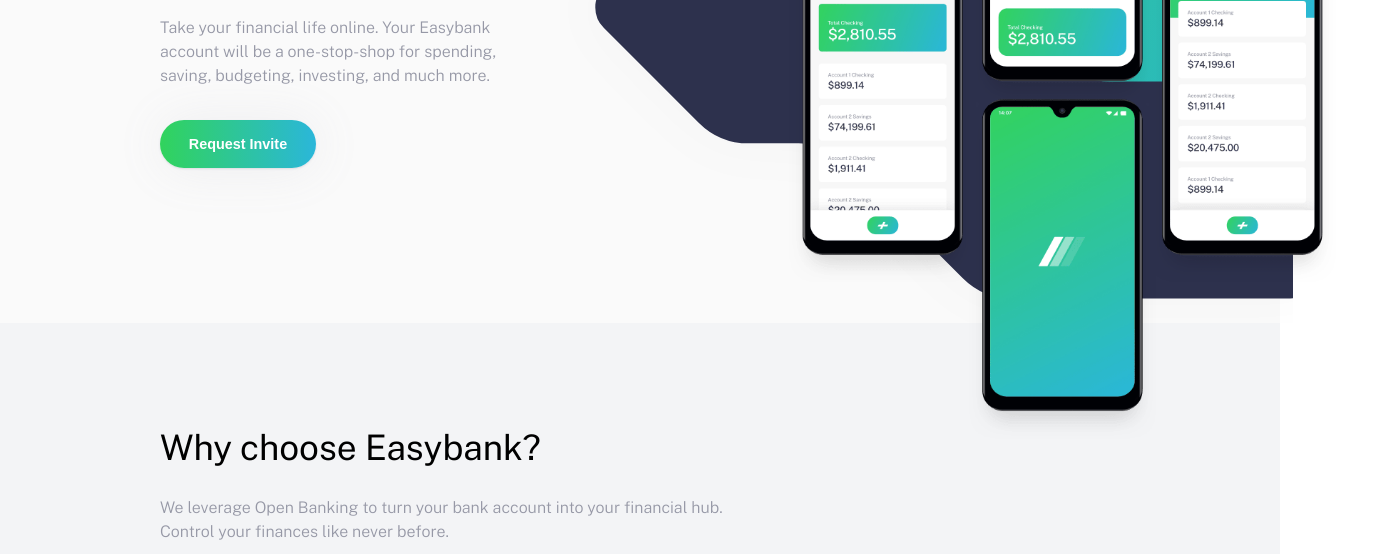
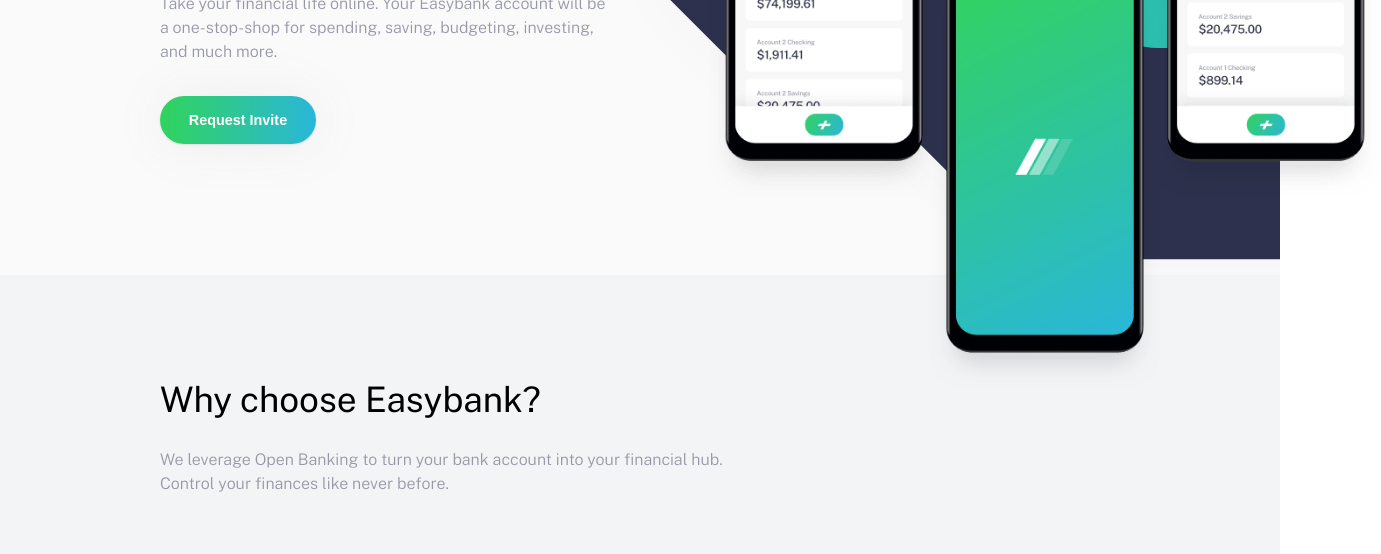
Before and after one commit to HalikD/easybank-landing, a plain HTML site: page index.html in a window 1280 px wide. Shown: the part 365-919 px from the top of the page, 1381 px wide, since content can reach past the window. Drawn offline with nearby package versions, Linux system fonts and the light colour scheme.

Commit message:
Fix absolute position for mobiles

```diff
--- a/assets/scss/component/_articles.scss
+++ b/assets/scss/component/_articles.scss
@@ -31,7 +31,7 @@
 }
 
 .article {
-  @include flex(column, center, flex-start);
+  @include flex(column, flex-start);
   background-color: $white-color;
   box-shadow: $theme-box-shadow;
   border-radius: 0.5rem;
--- a/assets/scss/component/_header.scss
+++ b/assets/scss/component/_header.scss
@@ -5,7 +5,7 @@
   position: relative;
   z-index: 10;
 
-  @include media-breakpoint-up($screen-sm, max-width) {
+  @include media-breakpoint-up($screen-lg, max-width) {
     padding: 1.5rem;
   }
 
--- a/assets/scss/component/_intro.scss
+++ b/assets/scss/component/_intro.scss
@@ -6,7 +6,7 @@
 
   @include media-breakpoint-up($screen-xl, min-width) {
     flex-direction: row;
-    padding: 0 10rem;
+    padding-left: 10rem;
   }
 
   &__image {
@@ -15,13 +15,16 @@
     background-size: cover;
     background-repeat: no-repeat;
     background-position: center center;
-    min-height: 17.5rem;
+    min-height: 20rem;
     width: 100%;
+
+    @include media-breakpoint-up($screen-sm, min-width) {
+      height: 35rem;
+    }
 
     @include media-breakpoint-up($screen-xl, min-width) {
       flex: 3;
       order: 2;
-      height: 38rem;
       background-image: none;
     }
 
@@ -29,11 +32,11 @@
       @include media-breakpoint-up($screen-xl, min-width) {
         content: "";
         position: absolute;
-        width: 130%;
+        width: 100%;
         height: 100%;
         background-image: url("../images/bg-intro-desktop.svg");
         background-repeat: no-repeat;
-        background-size: 120%;
+        background-size: 130%;
         background-position: 0% 75%;
       }
     }
@@ -44,15 +47,14 @@
       width: 100%;
       height: 100%;
       background-image: url("../images/image-mockups.png");
-      background-size: 90%;
+      background-size: 100%;
+      background-position: center 100%;
       background-repeat: no-repeat;
-      background-position: center 90%;
 
       @include media-breakpoint-up($screen-xl, min-width) {
+        left: 15%;
         width: 100%;
         height: 120%;
-        background-size: 95%;
-        left: 40%;
       }
     }
   }
--- a/assets/scss/component/_reasons.scss
+++ b/assets/scss/component/_reasons.scss
@@ -26,7 +26,7 @@
     grid-template-columns: repeat(4, 1fr);
     gap: 1.5rem;
 
-    @include media-breakpoint-up($screen-lg, max-width) {
+    @include media-breakpoint-up($screen-xl, max-width) {
       grid-template-columns: repeat(2, 1fr);
     }
 
@@ -37,7 +37,7 @@
 }
 
 .reason {
-  @include flex(column, center, flex-start);
+  @include flex(column, flex-start, flex-start);
   gap: 2rem;
 
   @include media-breakpoint-up($screen-sm, max-width) {
```
Also changed, not shown: assets/css/style.css, 1 other file.
